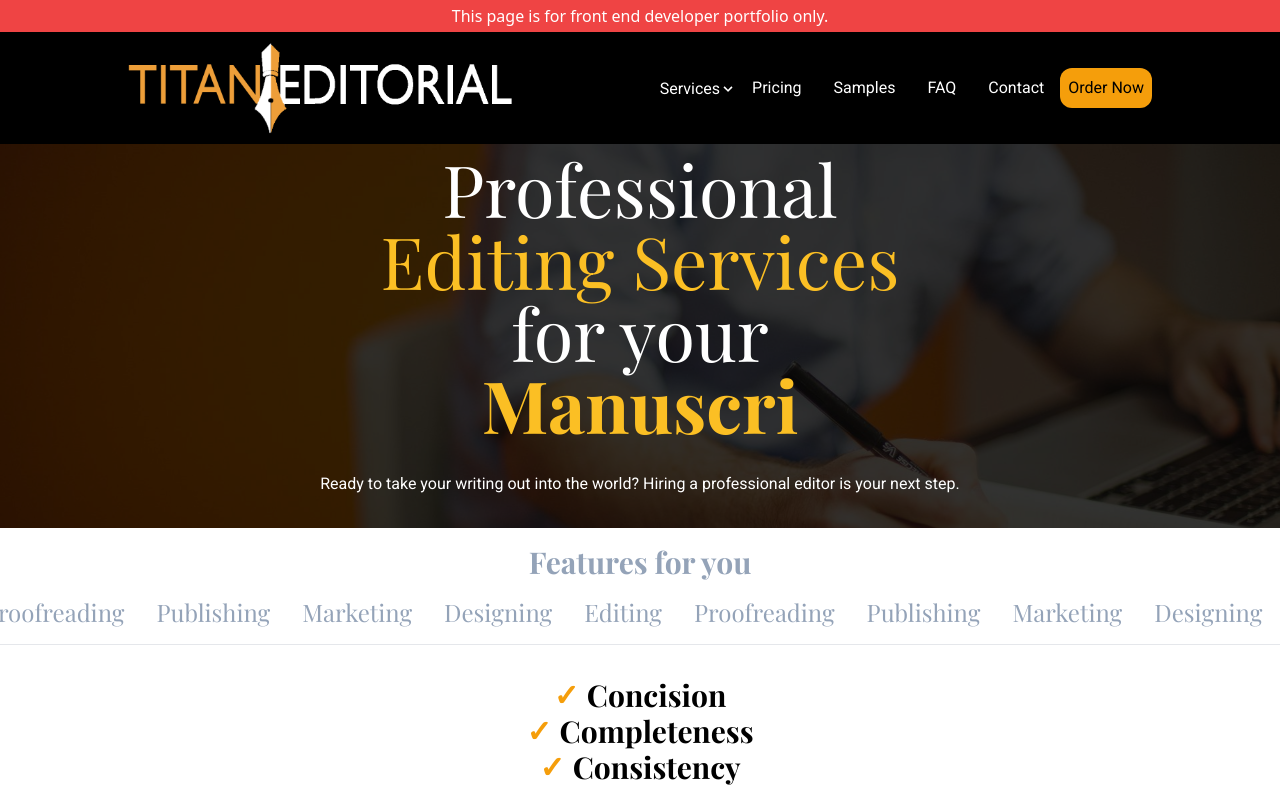
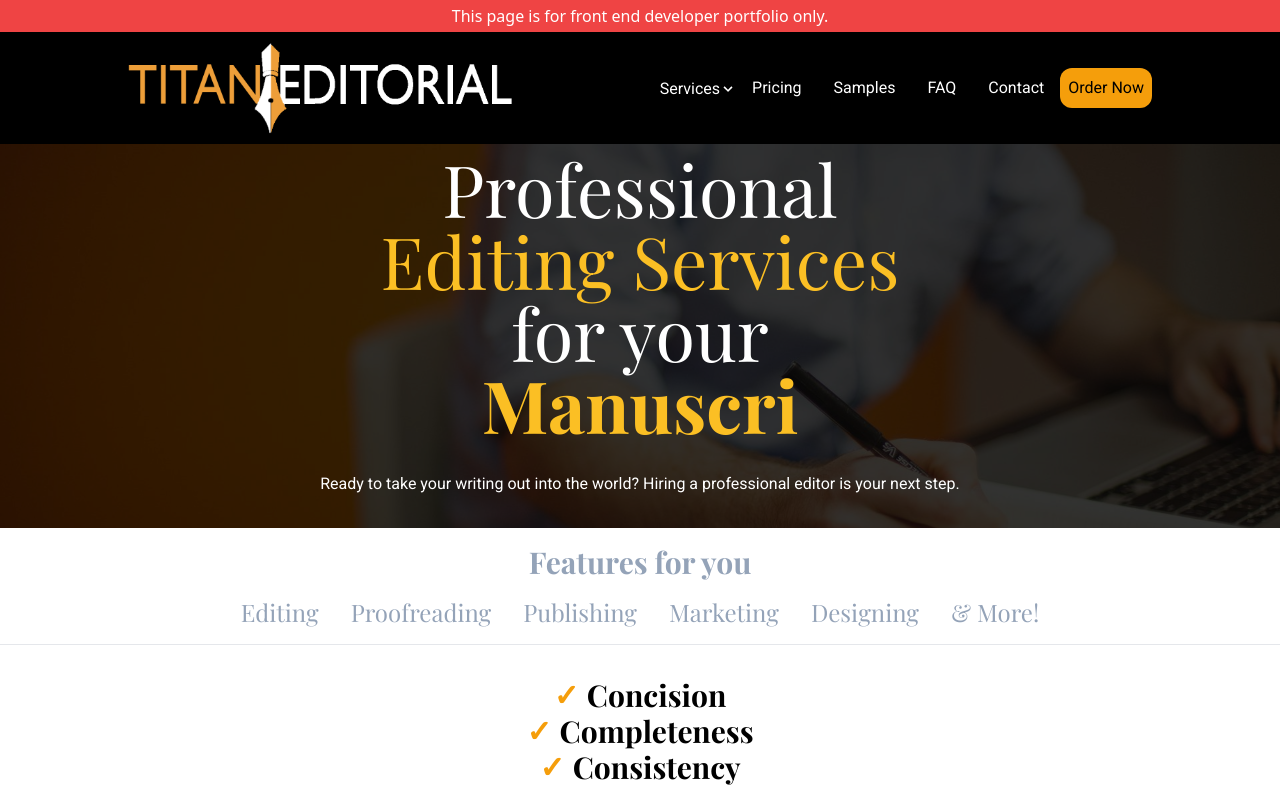
Before and after one commit to alexstray/Editorial-Project, an Angular app: page / in a window 1280 px wide. Shown: the top 791 px of the page. Built offline with nearby package versions, Linux system fonts and the light colour scheme; a web font is replaced by a local one; what tw-elements would draw is missing.

Commit message:
md featured marquee

```diff
--- a/src/app/components/feature-marquee/feature-marquee.component.html
+++ b/src/app/components/feature-marquee/feature-marquee.component.html
@@ -1,14 +1,15 @@
 <div class="w-full text-slate-400 font-playfair text-center my-4">
   <p class="font-bold text-3xl pb-4">Features for you</p>
   <div class="relative flex overflow-x-hidden">
-    <div class="animate-marquee whitespace-nowrap">
+    <div class="animate-marquee whitespace-nowrap md:animate-none md:w-full">
       <span class="text-2xl mx-4">Editing</span>
       <span class="text-2xl mx-4">Proofreading</span>
       <span class="text-2xl mx-4">Publishing</span>
       <span class="text-2xl mx-4">Marketing</span>
       <span class="text-2xl mx-4">Designing</span>
+      <span class="hidden text-2xl mx-4 md:inline-flex">& More!</span>
     </div>
-    <div class="absolute top-0 animate-marquee2 whitespace-nowrap">
+    <div class="absolute top-0 animate-marquee2 whitespace-nowrap md:hidden">
       <span class="text-2xl mx-4">Editing</span>
       <span class="text-2xl mx-4">Proofreading</span>
       <span class="text-2xl mx-4">Publishing</span>
```
